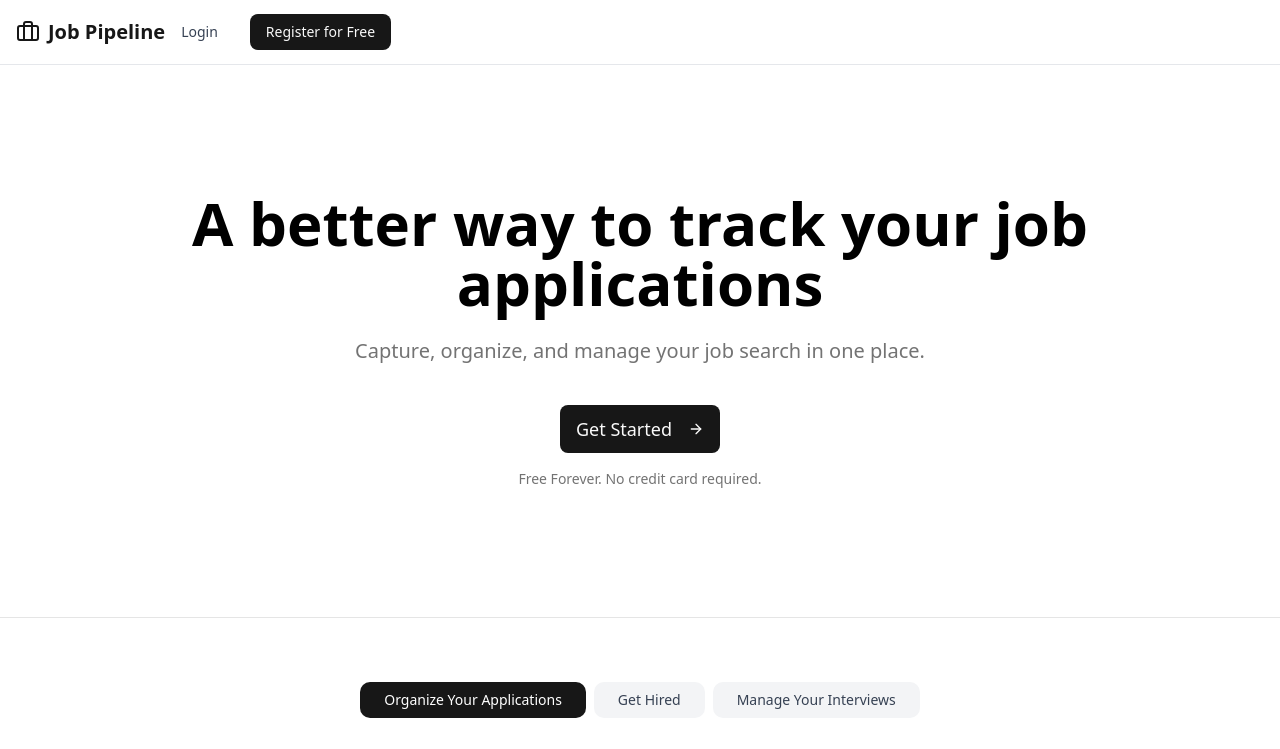
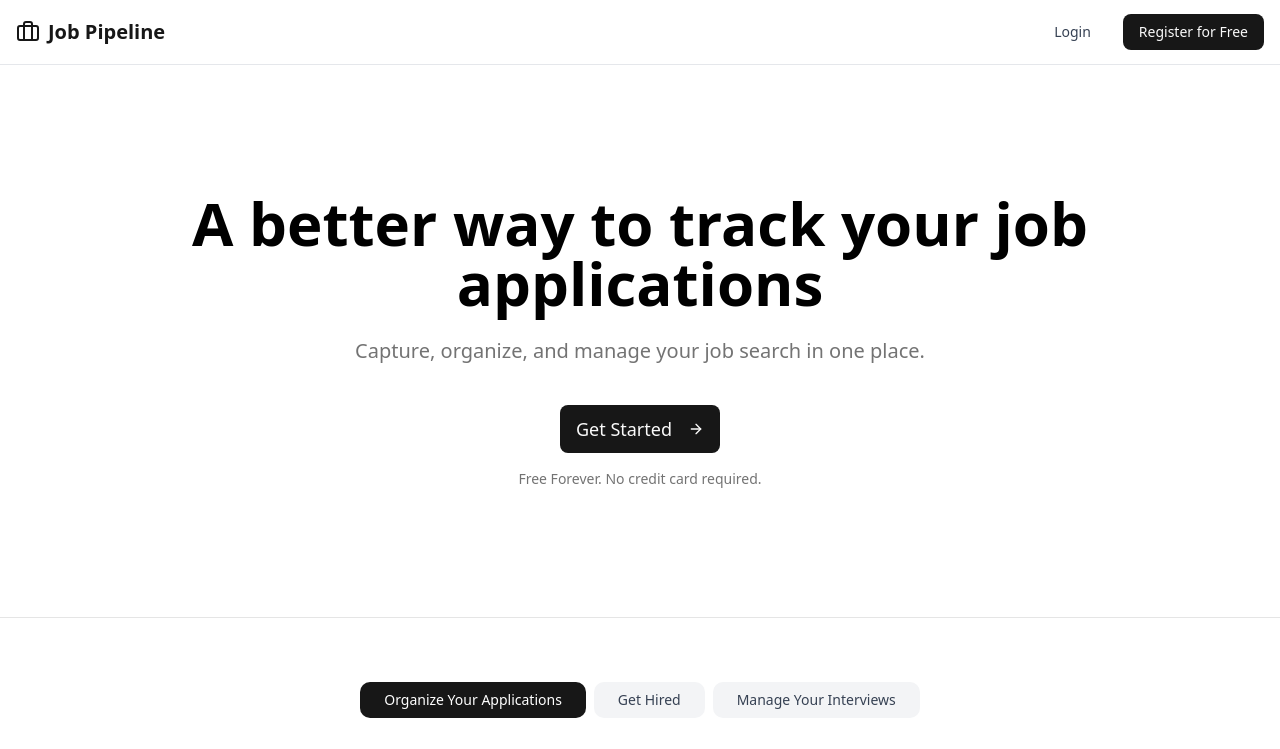
Before and after one commit to bkandh30/jobs-pipeline, a Next.js app: page / in a window 1280 px wide. Shown: the top 749 px of the page. Built offline with nearby package versions, Linux system fonts and the light colour scheme.

Commit message:
Fix: Navbar button placement

```diff
--- a/components/navbar.tsx
+++ b/components/navbar.tsx
@@ -5,7 +5,7 @@
 export default function Navbar() {
     return (
         <nav className="border-b border-gray-200 bg-white">
-            <div className="container mx-auto flex h-16 items-center px-4">
+            <div className="container mx-auto flex h-16 items-center justify-between px-4">
                 <Link href="/" className="flex items-center gap-2 text-xl font-semibold text-primary">
                     <Briefcase />
                     Job Pipeline
```
